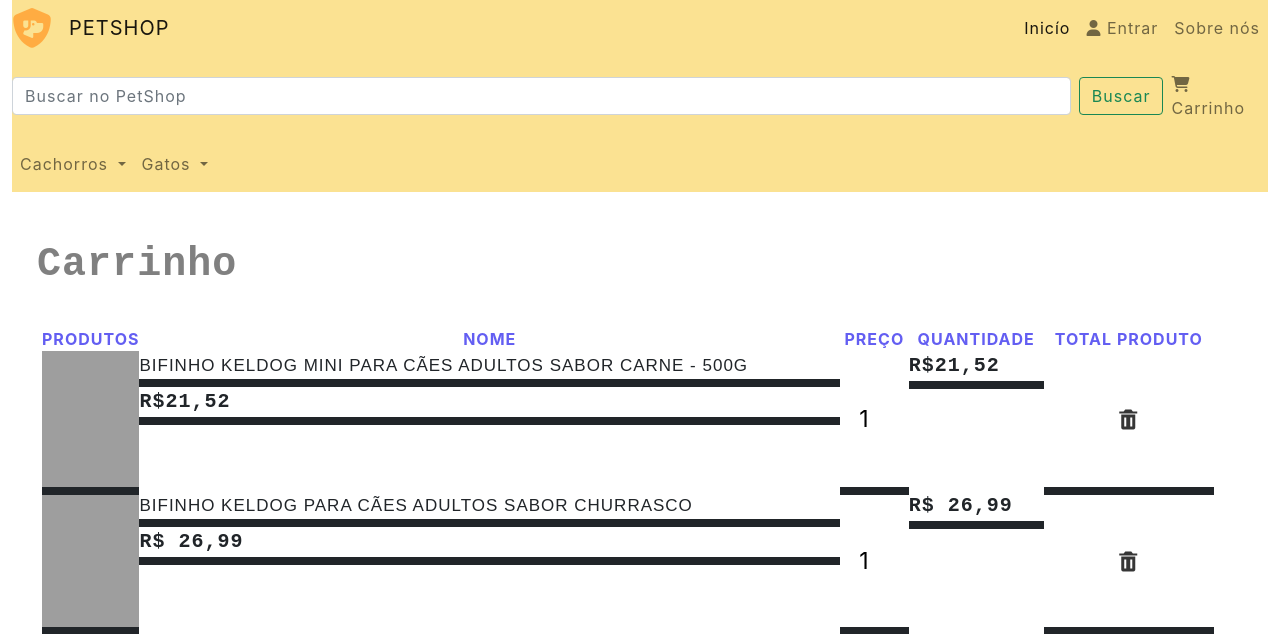
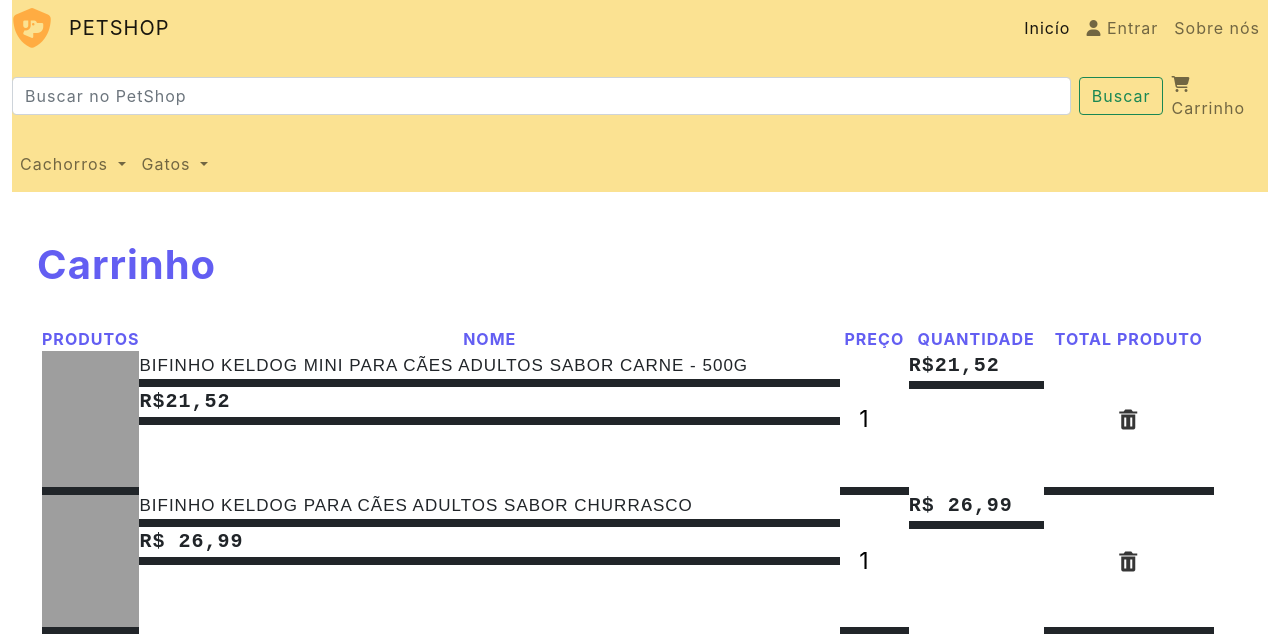
Before and after one commit to sabriinallopes/Projeto---DW, a PHP site: page /carrinho.html in a window 1280 px wide. Shown: the top 634 px of the page. Run offline with PHP 8.4, Linux system fonts and the light colour scheme; some libraries are stand-ins or nearby versions; grey boxes are pictures that could not be loaded.

Commit message:
Update csscarrinho.css

```diff
--- a/csscarrinho.css
+++ b/csscarrinho.css
@@ -1,11 +1,11 @@
 .carrinho {
     text-align: justify;
     font-size: 40px;
-    font-family: 'Courier New', Courier, monospace;
+    font-family: 'Inter', sans-serif;
     margin-left: 2%;
     margin-top: 2%;
     font-weight: bold;
-    color: #808080;
+    color:  #635EF2    ;
 }
 
 .produtos {
```
